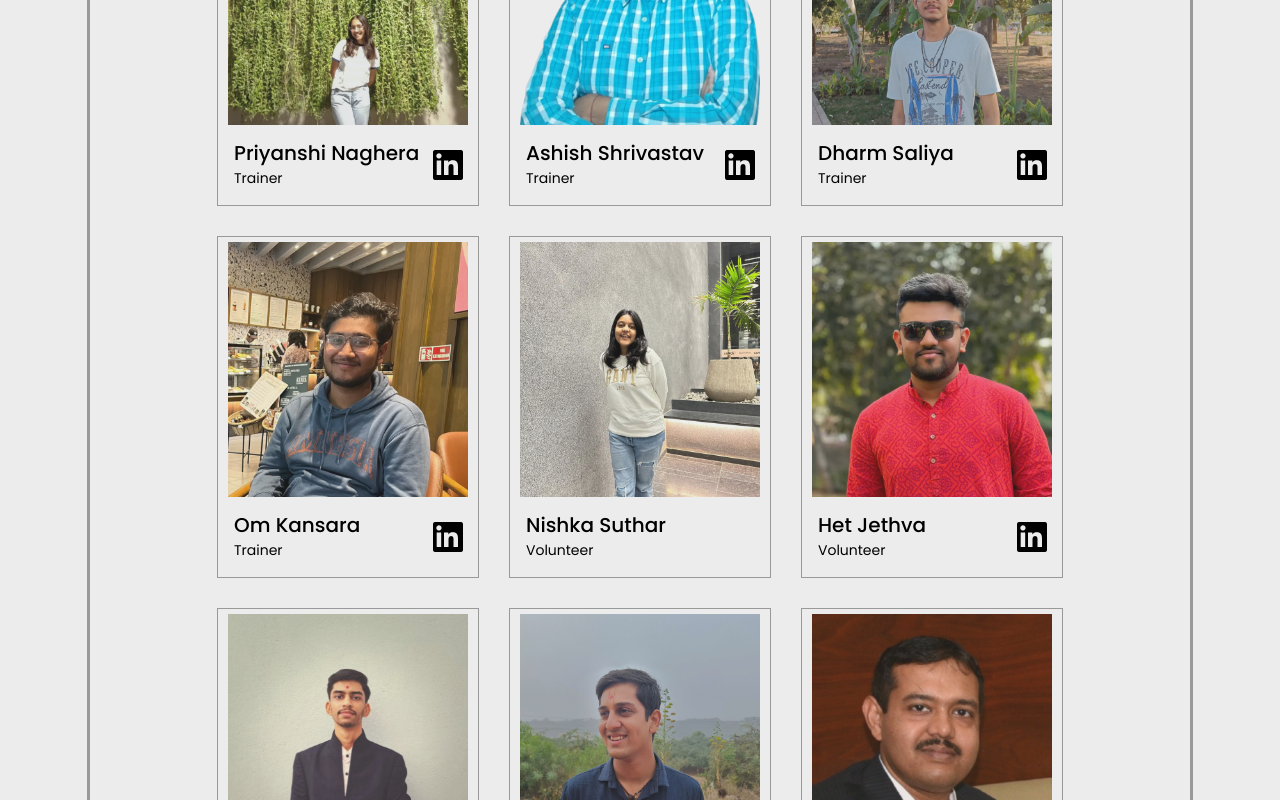
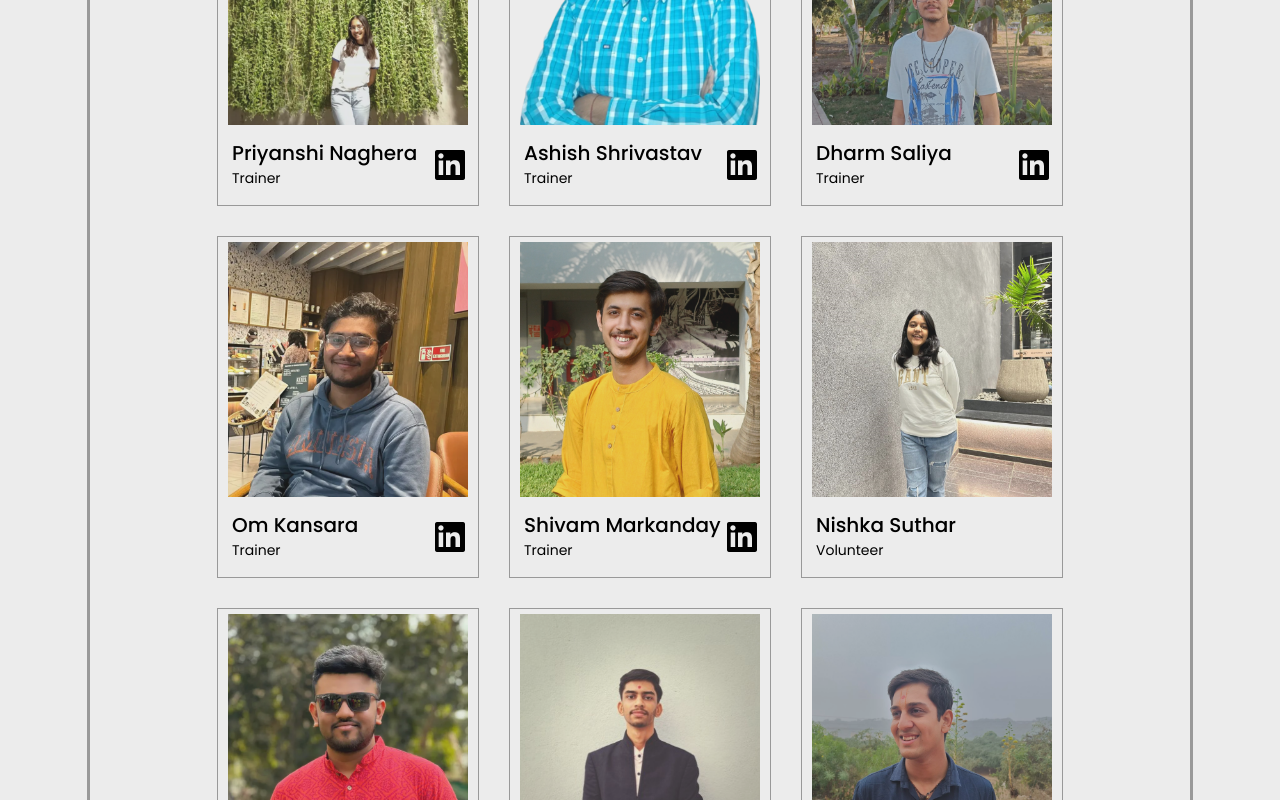
Before and after one commit to HetHirani07/AURC.club, a Next.js app: page /team in a window 1280 px wide. Shown: the part 1060-1860 px from the top of the page. Built offline with nearby package versions, Linux system fonts and the light colour scheme.

Commit message:
team updated

```diff
--- a/src/app/team/page.tsx
+++ b/src/app/team/page.tsx
@@ -172,6 +172,14 @@ export default function Team(){
                     </div>
 
                     <div className={styles.card}>
+                    <img src='/shivam.png' className={styles.imgProfile} alt='profileImage'></img>
+                      <span className={styles.name}>Shivam Markanday</span>
+                      <span className={styles.subName}>Trainer</span>
+                      <Link href='https://www.linkedin.com/in/shivammarkanday?lipi=urn%3Ali%3Apage%3Ad_flagship3_profile_view_base_contact_details%3BUoGHRYb2RJqVpvLeG1CM%2Bg%3D%3D' target='blank'>
+                      <img src='/linkedIn.png' className={styles.icon} alt='icon'></img></Link>
+                    </div>
+
+                    <div className={styles.card}>
                     <img src='/nishka.png' className={styles.imgProfile} alt='profileImage'></img>
                       <span className={styles.name}>Nishka Suthar</span>
                       <span className={styles.subName}>Volunteer</span>
--- a/src/app/team/team.module.css
+++ b/src/app/team/team.module.css
@@ -18,9 +18,9 @@
 .cardBox{display: flex; flex-wrap: wrap; width: 99%; align-self: center; justify-content: center; gap: 30px; margin-top: 20px; margin-bottom: 80px;}
 .card{width: 260px; height: 340px; border: 1px solid #999; display: flex; flex-direction: column; position: relative;}
 .imgProfile{width: 240px; height: 75%; align-self: center; margin: 5px;}
-.name{font-size: 20px;font-weight: 500; margin-left: 1rem; margin-top: .5rem;}
-.subName{font-size: 14px; margin-left: 1rem;}
-.icon{height: 30px; width: 30px; position: absolute; right: 15px; bottom: 25px;}
+.name{font-size: 20px;font-weight: 500; margin-left: 14px; margin-top: .5rem;}
+.subName{font-size: 14px; margin-left: 14px;}
+.icon{height: 30px; width: 30px; position: absolute; right: 13px; bottom: 25px;}
 .footer{display: flex; position: relative; height: 270px; width: 100%; border-top: dashed #999; box-sizing: border-box; overflow: hidden;}
 .footerTitle{font-size: 1.3rem; font-weight: 600; margin-top: 20px; margin-left: 30px; width: 100%;}
 .footerSubTitle{color: #333; font-size: 1rem; margin-top: 10px; margin-left: 30px; width: 100%;}
@@ -45,7 +45,7 @@
     .footerTitle{font-size: 1.5rem;}
     .footerSubTitle{font-size: 1.05rem;}
     .footerConnect{font-size: 1.5rem;}
-    .footerImg{display: block;}
+    .footerImg{display: none;}
 }
 
 @media screen and (min-width: 769px) {
```
Also changed, not shown: public/shivam.png (added).
